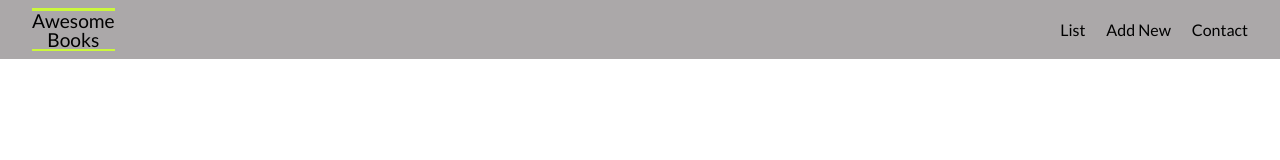
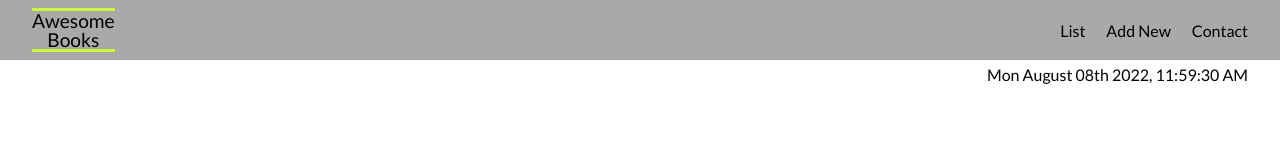
Before and after one commit to PraisesPJMT/Awesome-Books-ES6, a website: page index.html in a window 1280 px wide. Drawn offline with Linux system fonts and the light colour scheme.

Commit message:
Add date section to index.html

```diff
--- a/index.css
+++ b/index.css
@@ -63,7 +63,7 @@ header {
 
 .logo {
   border-top: 3px solid #cbf83b;
-  border-bottom: 2px solid #cbf83b;
+  border-bottom: 3px solid #cbf83b;
   line-height: 1em;
   transition: all 0.2s ease-in-out;
 }
@@ -85,3 +85,10 @@ nav a:hover {
   transform: scale(1.1);
   font-weight: bold;
 }
+
+/* Date Section Styles */
+
+#date {
+  justify-content: flex-end;
+  padding: 0.3em 2em;
+}
--- a/index.html
+++ b/index.html
@@ -24,6 +24,11 @@
             </nav>
         </div>
     </header>
+    <main>
+        <section id="date" class="flex">
+            <span>Mon August 08th 2022, 11:59:30 AM</span>
+        </section>
+    </main>
 
 </body>
 </html>
```
